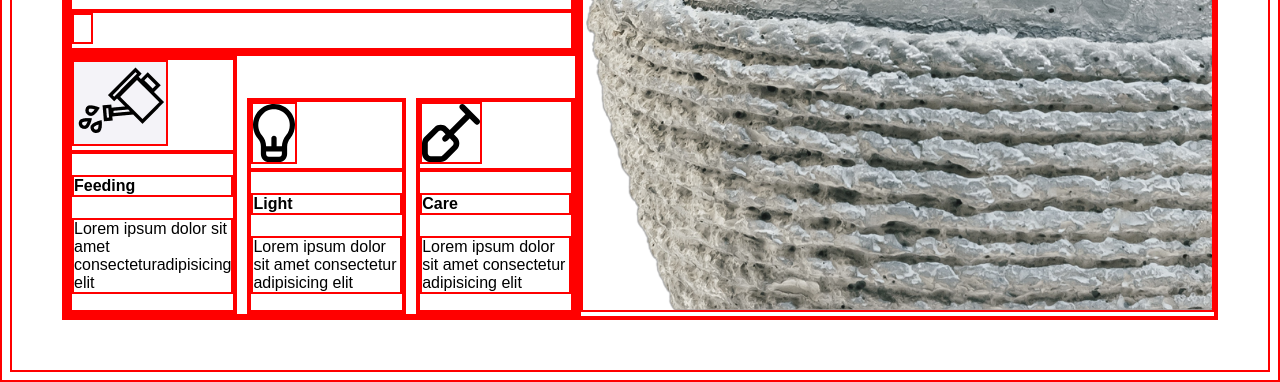
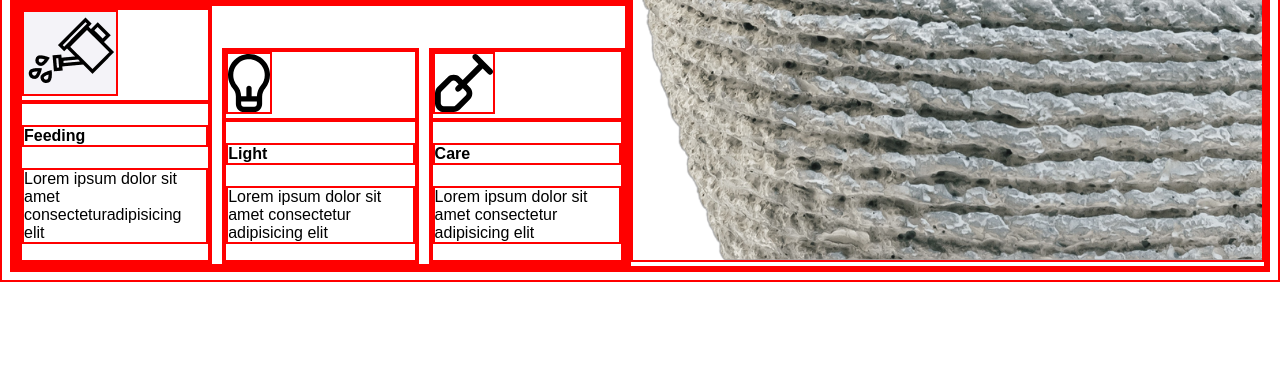
Before and after one commit to tayabajmal/live-class-project-6, a website: page index.html in a window 1280 px wide. Shown: the part 725-1107 px from the top of the page. After the commit the page ends 1007 px from the top, so only its background shows below. Drawn offline with Linux system fonts and the light colour scheme; a web font is replaced by a local one.

Commit message:
Something went wrong in project, had to start over

```diff
--- a/index.html
+++ b/index.html
@@ -18,10 +18,6 @@
        *{
         border: 2px solid red;
         font-family: 'Allerta', sans-serif;
-       }
-
-       body{
-        padding: 50px;
        }
 
        #navbarMonstera{
```
